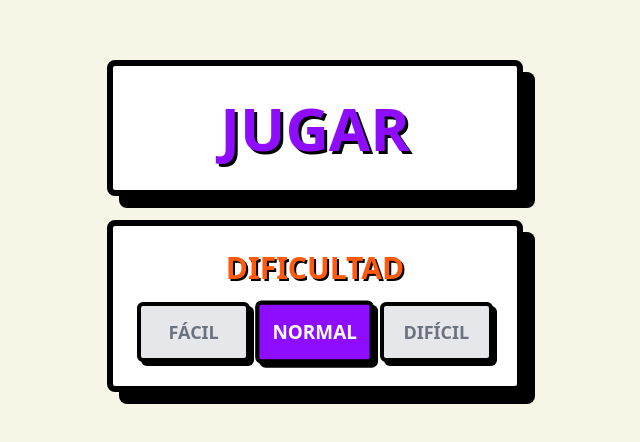
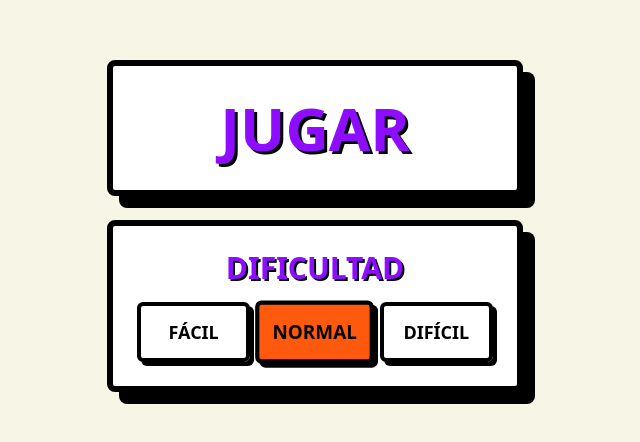
Before and after one commit to antonio10bc-hub/MagicPoker, a Next.js app: page / in a window 1280 px wide. Shown: the part 174-616 px from the top of the page, without its empty margins (325-965 px from the left). Built offline with nearby package versions, Linux system fonts and the light colour scheme.

Commit message:
ajustes colores menu

```diff
--- a/app/page.tsx
+++ b/app/page.tsx
@@ -127,13 +127,13 @@ export default function Home() {
                 <motion.button
                     whileHover={{ scale: 1.05 }} whileTap={{ scale: 0.95 }}
                     onClick={() => { playSound('click'); startGame(); }}
-                    className="bg-white p-8 rounded-lg border-[6px] border-black shadow-[12px_12px_0_#000] text-center hover:bg-yellow-300 transition-colors cursor-pointer"
+                    className="bg-white p-8 rounded-lg border-[6px] border-black shadow-[12px_12px_0_#000] text-center hover:bg-orange-300 transition-colors cursor-pointer"
                 >
                     <h1 className="text-6xl font-black text-[#8e0dff] drop-shadow-[3px_3px_0_#000] uppercase">JUGAR</h1>
                 </motion.button>
 
                 <div className="bg-white p-6 rounded-lg border-[6px] border-black shadow-[12px_12px_0_#000] flex flex-col items-center gap-4">
-                    <h2 className="text-3xl font-black text-[#ff590d] uppercase drop-shadow-[2px_2px_0_#000]">DIFICULTAD</h2>
+                    <h2 className="text-3xl font-black text-[#8e0dff] uppercase drop-shadow-[2px_2px_0_#000]">DIFICULTAD</h2>
                     <div className="flex justify-between w-full gap-2">
                         {(['easy', 'normal', 'hard'] as const).map((d) => (
                             <button
@@ -141,7 +141,7 @@ export default function Home() {
                                 onClick={() => { playSound('click'); setDifficulty(d); }}
                                 className={clsx(
                                     "flex-1 py-3 rounded-md border-[4px] border-black font-black uppercase text-lg transition-all shadow-[4px_4px_0_#000] active:translate-y-[2px] active:shadow-[2px_2px_0_#000]",
-                                    difficulty === d ? "bg-[#8e0dff] text-white scale-105" : "bg-gray-200 text-gray-500 hover:bg-gray-300"
+                                    difficulty === d ? "bg-[#FF590D] text-black scale-105" : "bg-white-200 text-black-500 hover:bg-orange-300"
                                 )}
                             >
                                 {d === 'easy' ? 'Fácil' : d === 'normal' ? 'Normal' : 'Difícil'}
```
